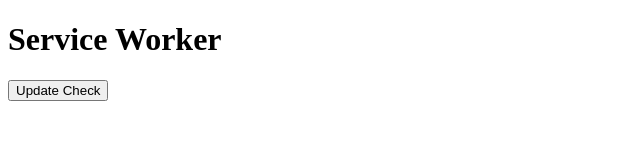
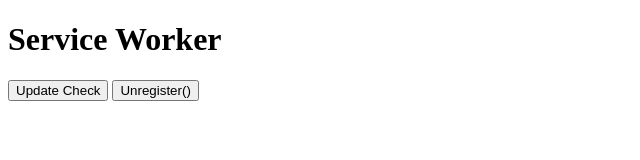
Before and after one commit to techraiders/service-workers, a website: page index.html in a window 1280 px wide. Shown: the whole page, without its empty margins (0-640 px from the left). Drawn offline with Linux system fonts and the light colour scheme.

Commit message:
Unregisters a service worker.

```diff
--- a/index.html
+++ b/index.html
@@ -10,12 +10,18 @@
     <h1>Service Worker</h1>
     <output></output>
     <button onclick="update()">Update Check</button>
+    <button onclick="unregister()">Unregister()</button>
   </body>
 
   <script type="text/javascript">
     function update() {
       navigator.serviceWorker.getRegistration().then(registration => {
         registration.update();
+      });
+    }
+    function unregister() {
+      navigator.serviceWorker.getRegistration().then(registration => {
+        registration.unregister();
       });
     }
 
@@ -31,7 +37,7 @@
       navigator.serviceWorker
         .register("service-worker.js", {
           scope: "/",
-          updateViaCache: 'imports'
+          updateViaCache: "imports"
         })
         .then(registration => {
           const scope = registration.scope;
```
